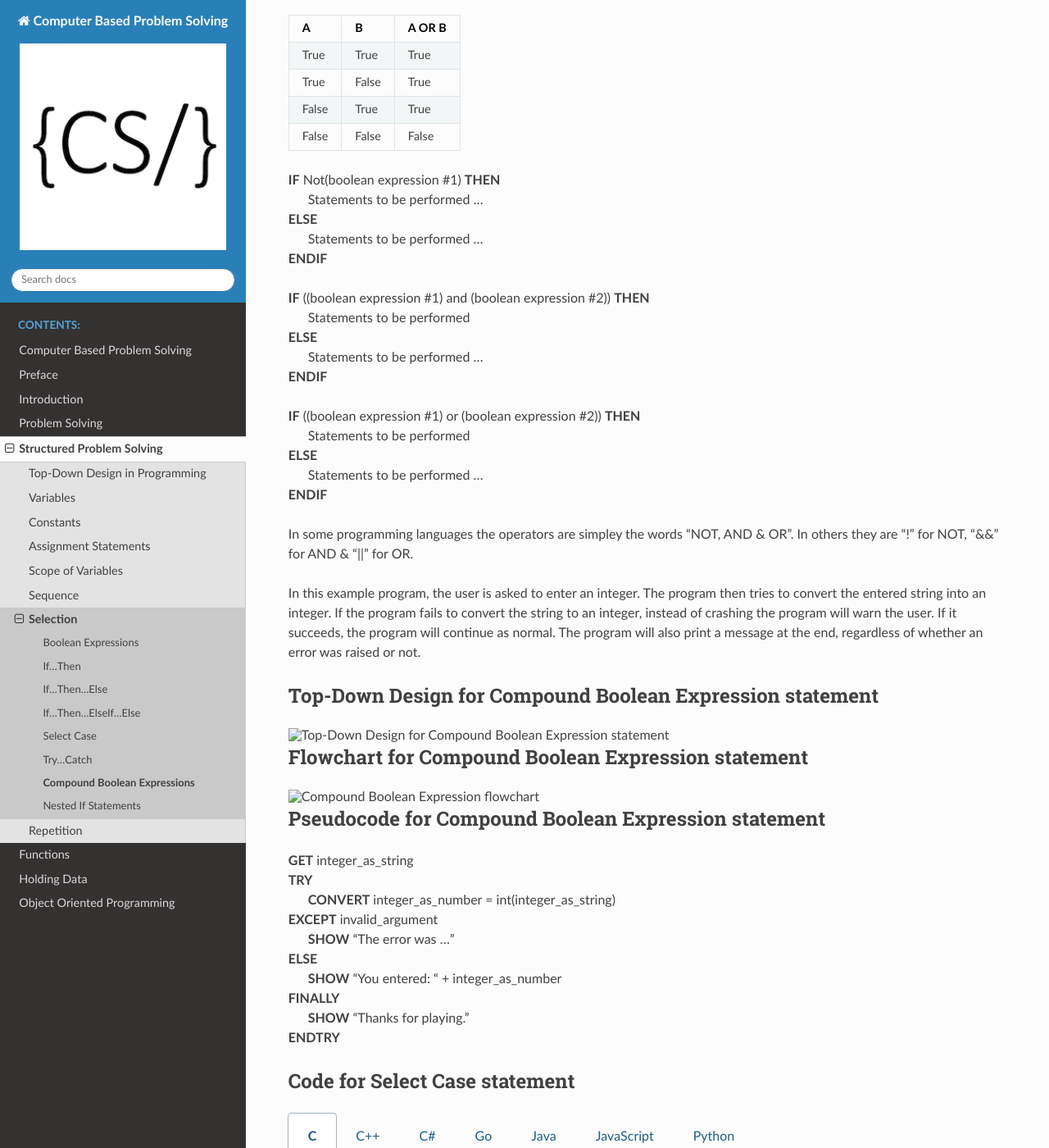
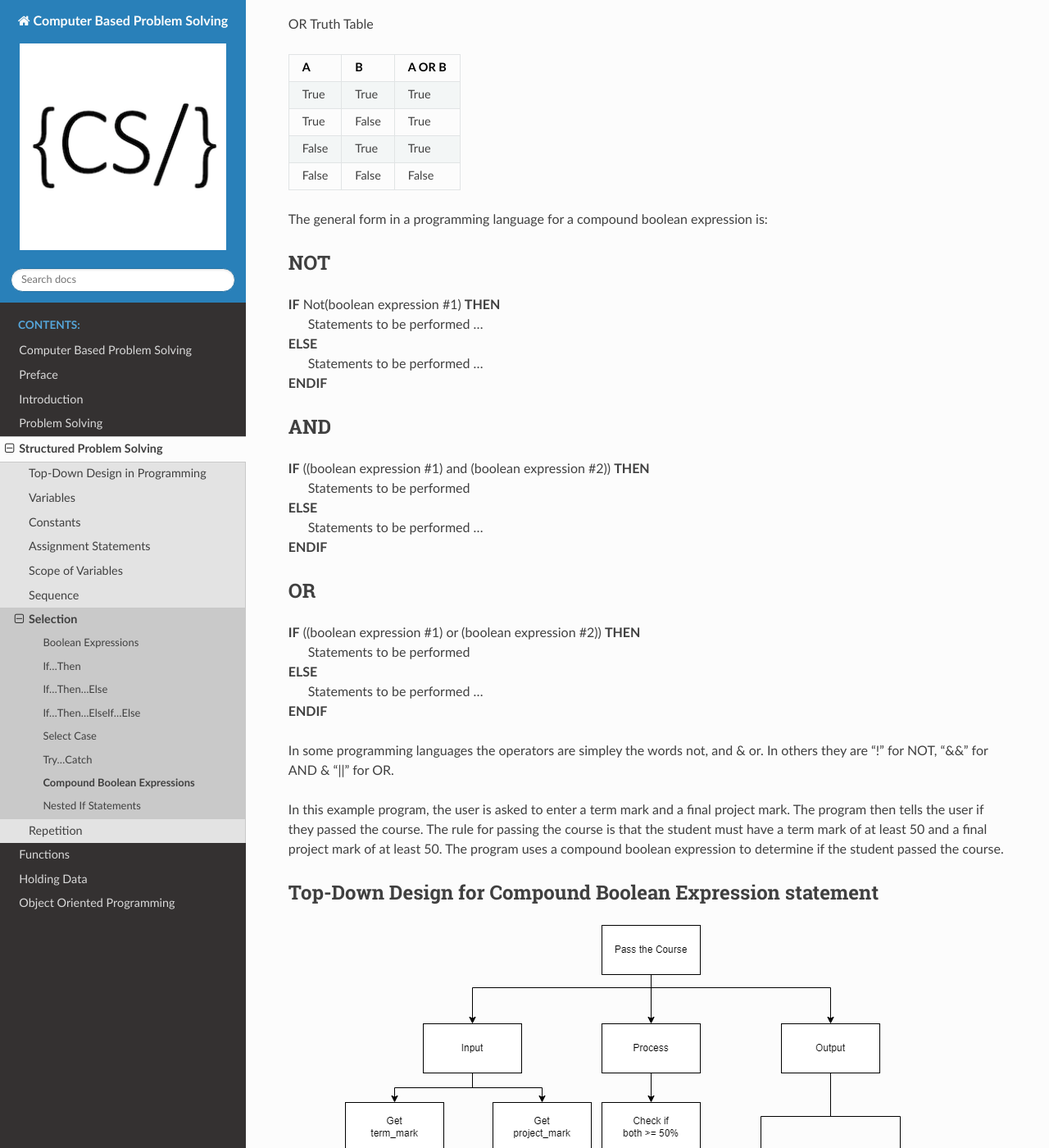
Before and after one commit to Mr-Coxall/Computer-Based-Problem-Solving, a Sphinx documentation site: the page built from docs/structured-problem-solving/compound-boolean-expressions.rst, in a window 1280 px wide and 1400 px high, scrolled down 792 px. Shown: the whole window at 82% size. Built offline with Sphinx 7.4.7 and the Read the Docs theme 2.0.0, drawn with Linux system fonts in a browser that asks for light colours; pages that are not in the unit, such as notebooks, are missing from menus; some of the changed text lies outside the part shown.

Commit message:
compound update

```diff
--- a/docs/structured-problem-solving/compound-boolean-expressions.rst
+++ b/docs/structured-problem-solving/compound-boolean-expressions.rst
@@ -3,7 +3,9 @@
 Compound Boolean Expressions
 ============================
 
-Just before we looked at the If … Then statement we looked at Boolean expressions. Boolean expressions have two and only two potential answers, either they are true or false. So far we have looked at just simple boolean expression, with just one comparison. A boolean expression can actually have more than one comparison and be quiet complex. A compound boolean expression is generated by combining more than one simple boolean expression together with a  `logical operator <https://en.wikipedia.org/wiki/Logical_connective>`_ NOT, AND & OR (there are others, but we will just sue these). And is used to form an expression that evaluates to True only when both operands are true. Or is used to form an expression that evaluates to true when either operand is true. Here is a truth table for each operator:
+Just before we looked at the If … Then statement we looked at Boolean expressions. Boolean expressions have two and only two potential answers, either they are true or false. So far we have looked at just simple boolean expression, with just one comparison. A boolean expression can actually have more than one comparison and be quiet complex. A compound boolean expression is generated by combining more than one simple boolean expression together with a  `logical operator <https://en.wikipedia.org/wiki/Logical_connective>`_ NOT, AND & OR. NOT is used to form an expression that evaluates to True only when the operand is false. AND is used to form an expression that evaluates to True only when both operands are true. OR is used to form an expression that evaluates to true when either operand is true.
+
+Here is a truth table for each operator:
 
 NOT Truth Table
 
@@ -43,52 +45,57 @@ OR Truth Table
 | False | False |  False  |
 +-------+-------+---------+
 
+The general form in a programming language for a compound boolean expression is:
+
+NOT
+^^^
 | **IF** Not(boolean expression #1) **THEN**
 |    Statements to be performed ...
 | **ELSE**
 |    Statements to be performed ...
 | **ENDIF**
 
+AND
+^^^
 | **IF** ((boolean expression #1) and (boolean expression #2)) **THEN**
 |    Statements to be performed
 | **ELSE**
 |    Statements to be performed ...
 | **ENDIF**
 
+OR
+^^
 | **IF** ((boolean expression #1) or (boolean expression #2)) **THEN**
 |    Statements to be performed
 | **ELSE**
 |    Statements to be performed ...
 | **ENDIF**
 
-In some programming languages the operators are simpley the words “NOT, AND & OR”. In others they are “!” for NOT, “&&” for AND & “||” for OR.
+In some programming languages the operators are simpley the words not, and & or. In others they are “!” for NOT, “&&” for AND & “||” for OR.
 
-In this example program, the user is asked to enter an integer. The program then tries to convert the entered string into an integer. If the program fails to convert the string to an integer, instead of crashing the program will warn the user. If it succeeds, the program will continue as normal. The program will also print a message at the end, regardless of whether an error was raised or not.
+In this example program, the user is asked to enter a term mark and a final project mark. The program then tells the user if they passed the course. The rule for passing the course is that the student must have a term mark of at least 50 and a final project mark of at least 50. The program uses a compound boolean expression to determine if the student passed the course.
 
 Top-Down Design for Compound Boolean Expression statement
-^^^^^^^^^^^^^^^^^^^^^^^^^^^^^^^^^^^^^^^
+^^^^^^^^^^^^^^^^^^^^^^^^^^^^^^^^^^^^^^^^^^^^^^^^^^^^^^^^^
 .. image:: ./images/top-down-compound-boolean.png
    :alt: Top-Down Design for Compound Boolean Expression statement
    :align: center
 
 Flowchart for Compound Boolean Expression statement
-^^^^^^^^^^^^^^^^^^^^^^^^^^^^^^^^^
+^^^^^^^^^^^^^^^^^^^^^^^^^^^^^^^^^^^^^^^^^^^^^^^^^^^
 .. image:: ./images/flowchart-compound-boolean.png
    :alt: Compound Boolean Expression flowchart
    :align: center
 
 Pseudocode for Compound Boolean Expression statement
-^^^^^^^^^^^^^^^^^^^^^^^^^^^^^^^^^^
-| **GET** integer_as_string
-| **TRY**
-|    **CONVERT** integer_as_number = int(integer_as_string)
-| **EXCEPT** invalid_argument
-|    **SHOW** "The error was ..."
+^^^^^^^^^^^^^^^^^^^^^^^^^^^^^^^^^^^^^^^^^^^^^^^^^^^^
+| **GET** term_mark
+| **GET** project_mark
+| **IF** ((term_mark >= 50) and (project_mark >= 50)) **THEN**
+|    **SHOW** "You passed the course."
 | **ELSE**
-|    **SHOW** "You entered: " + integer_as_number
-| **FINALLY**
-|    **SHOW** "Thanks for playing."
-| **ENDTRY**
+|    **SHOW** "You failed the course."
+| **ENDIF**
 
 Code for Select Case statement
 ^^^^^^^^^^^^^^^^^^^^^^^^^^^^^^^^^^^^^^
```
Also changed, not shown: docs/structured-problem-solving/images/flowchart-compound-boolean.png (added), docs/structured-problem-solving/images/top-down-compound-boolean.png (added), 2 other files.
